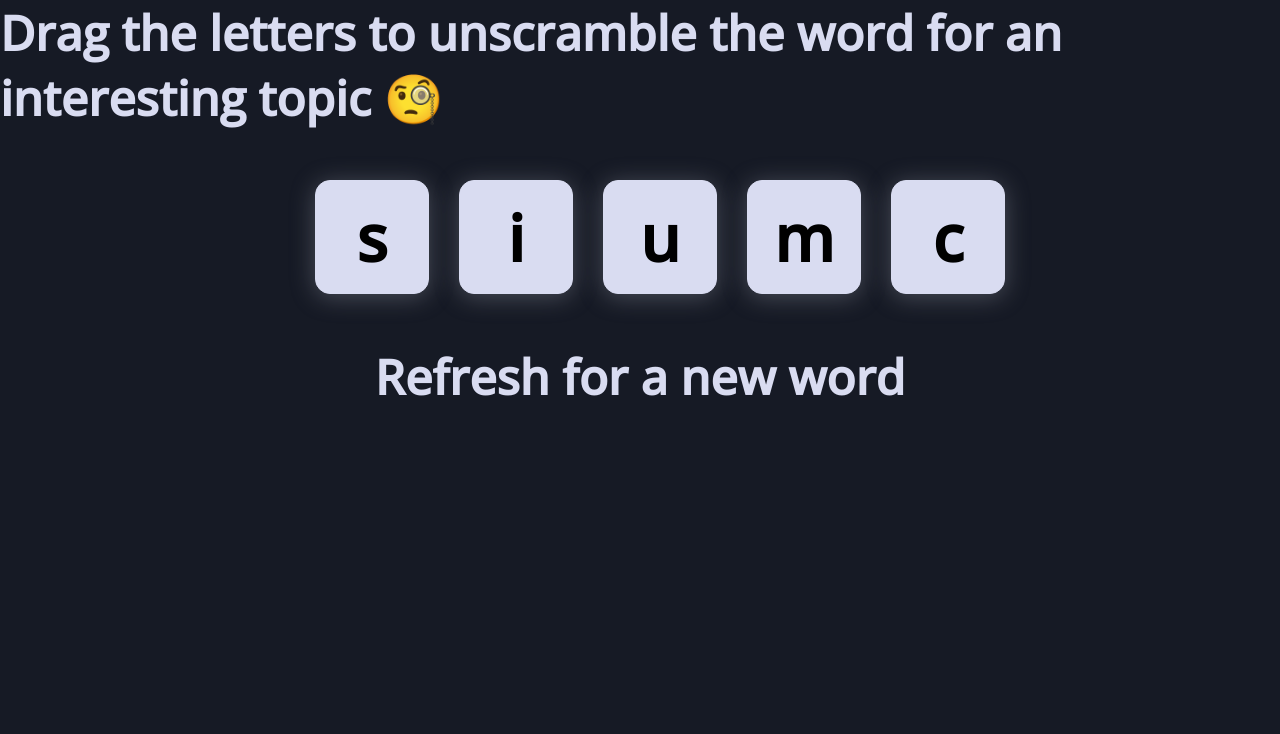
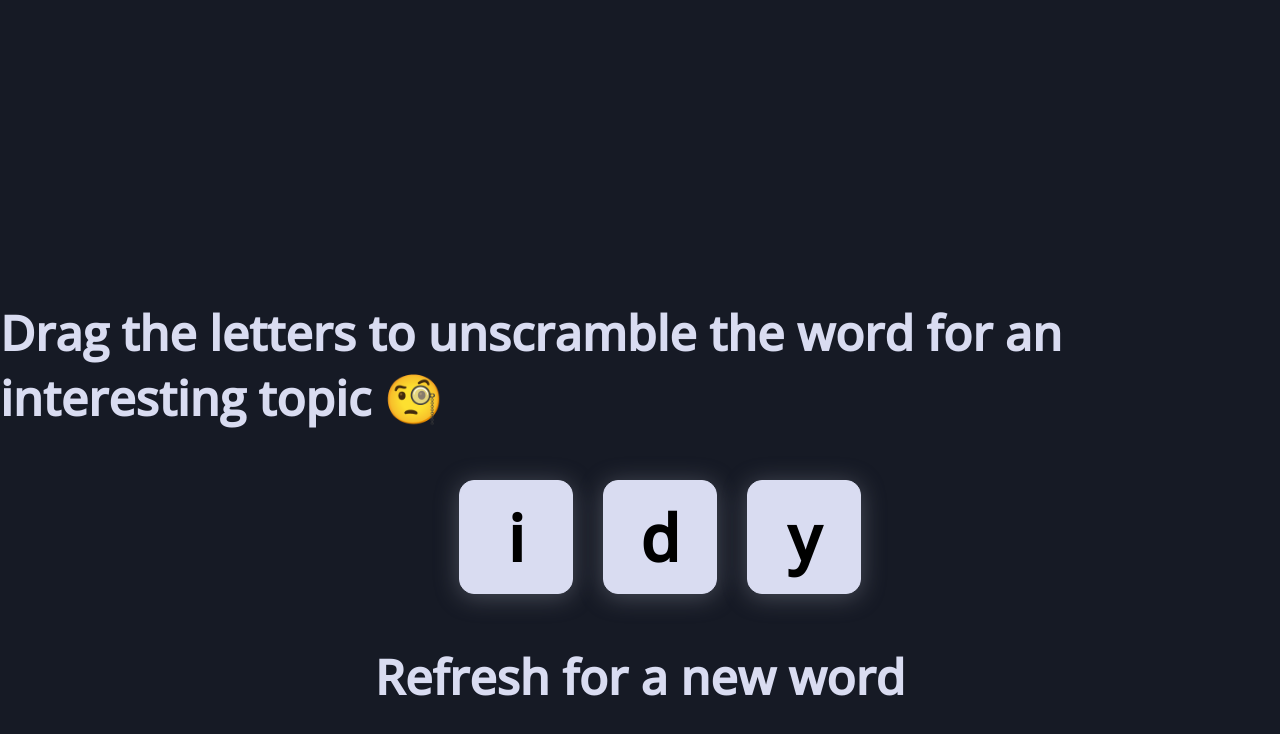
Before and after one commit to dmsifu/maybebored, a React (Create React App) app: page / in a window 1280 px wide. Both pictures are taken after a click on the element "here". Shown: the top 734 px of the page. Built offline with nearby package versions, Linux system fonts and the light colour scheme.

Commit message:
version ready for deployment...probably

```diff
--- a/src/App.js
+++ b/src/App.js
@@ -7,12 +7,10 @@ import {Home, Topics, Activities} from './pages'
 const App = () => {
   const location = useLocation();
   const topics = ['busywork','relaxation','recreational','education','social','music','cooking','diy','charity']
-  const [currentTopic, setCurrentTopic] = useState(localStorage.getItem('topic'))
+  const [currentTopic, setCurrentTopic] = useState(topics[Math.floor(Math.random()*topics.length)])
   const [hasUnscrambled, setHasUnscrambled] = useState(false)
 
-  useEffect(() => {
-    setCurrentTopic(topics[Math.floor(Math.random()*topics.length)])
-  }, [])
+
 
   useEffect(() => {
     localStorage.setItem('topic',currentTopic)
--- a/src/components/Letters.jsx
+++ b/src/components/Letters.jsx
@@ -2,10 +2,9 @@ import { Reorder } from "framer-motion"
 import { useState, useEffect } from "react"
 import { useNavigate } from "react-router-dom"
 
-const Letters = ({ letters, setHasUnscrambled, currentTopic }) => {
+const Letters = ({ lettersArray, setHasUnscrambled, currentTopic }) => {
 
-    const [lettersArray, setLettersArray] = useState(letters)
-    const [lettersIds, setLettersIds] = useState(letters.map((e,i)=>(i)))
+    const [lettersIds, setLettersIds] = useState(lettersArray.map((e,i)=>(i)))
     const navigate = useNavigate()
 
     useEffect(() => {
--- a/src/pages/Activities/Activities.jsx
+++ b/src/pages/Activities/Activities.jsx
@@ -11,6 +11,10 @@ const Activities = ({ hasUnscrambled }) => {
 
   const [Activity, setActivity] = useState([])
   const [youtubeVids, setYoutubeVids] = useState([])
+  const [error, setError] = useState({
+    errormessage: '',
+    isError: false
+  })
   const navigate = useNavigate()
 
 
@@ -35,9 +39,10 @@ const Activities = ({ hasUnscrambled }) => {
     if(!hasUnscrambled){
       navigate('/')
     }
+  }, [])
 
+  useEffect(() => {
     const fetchActivities = async () => {
-
       axios
         .get(`http://www.boredapi.com/api/activity?type=${localStorage.getItem('topic')}`)
         .then(response=>{
@@ -50,7 +55,11 @@ const Activities = ({ hasUnscrambled }) => {
         })
         .then(response => {
           setYoutubeVids(response.data)
-        })
+        }).catch((err)=> setError({
+            errormessage: err,
+            isError: true
+          }
+        ))
     }
 
     fetchActivities()
@@ -64,12 +73,19 @@ const Activities = ({ hasUnscrambled }) => {
       animate="visible"
       exit="exit"
     >
+      {error.isError &&
+        <h1>There was an API error! Try again tomorrow 😥</h1>
+      }
+      {!error.isError &&
+      <>
         <h1>Try this activity out 😏</h1>
         <div className='activities'>
           <ActivityCard Activity={Activity}/>
         </div>
         <h1>Here's a few Youtube Videos that may inspire you</h1>
         <YoutubeCard youtubeVids={youtubeVids}/>
+      </>
+      }
     </motion.div>
   )
 }
--- a/src/pages/Topics/Topics.jsx
+++ b/src/pages/Topics/Topics.jsx
@@ -1,10 +1,11 @@
-import { motion } from 'framer-motion'
+import { motion, AnimatePresence } from 'framer-motion'
+import { useState, useEffect } from 'react'
 import Letters from '../../components/Letters'
 import './Topics.css'
 
-const Topics = ({ setHasUnscrambled }) => {
+const Topics = ({ setHasUnscrambled, currentTopic }) => {
 
-  const currentTopic = localStorage.getItem('topic')
+  const [scrambledWord, setScrambledWord] = useState(scrambleWord(currentTopic))
 
   const variantsForText = {
    initial: {
@@ -13,7 +14,7 @@ const Topics = ({ setHasUnscrambled }) => {
    },
    visible: {
      opacity: 1,
-      y:'30vh',
+     y:300,
      transition: {duration: 1, delay: 1.2}
    },
    exit: {
@@ -22,6 +23,11 @@ const Topics = ({ setHasUnscrambled }) => {
      transition:{ease: 'easeInOut'}
    }
  }
+
+  useEffect(() => {
+    localStorage.setItem('topic',currentTopic)
+    setScrambledWord(scrambleWord(localStorage.getItem('topic')))
+  }, [])
 
   function scrambleWord(word){
     var scrambledWord = word.split('').sort(function(){return 0.5-Math.random()})
@@ -37,17 +43,17 @@ const Topics = ({ setHasUnscrambled }) => {
   }
 
   return (
-    <div
+    <motion.div
       className='topics-container'
-      //variants={variantsForText}
-      //initial="initial"
-      //animate="visible"
-      //exit="exit"
+      variants={variantsForText}
+      initial="initial"
+      animate="visible"
+      exit="exit"
     >
       <h1>Drag the letters to unscramble the word for an interesting topic 🧐</h1>
-      <Letters letters={scrambleWord(currentTopic)} setHasUnscrambled={setHasUnscrambled} currentTopic={currentTopic}/>
+      <Letters lettersArray={scrambledWord} setHasUnscrambled={setHasUnscrambled} currentTopic={currentTopic}/>
       <h1>Refresh for a new word</h1>
-    </div>
+    </motion.div>
   )
 }
 
```
Also changed, not shown: src/components/Letter.jsx (deleted, +0 -12 lines), src/components/LetterBox.jsx (deleted, +0 -8 lines). Lines whose indentation alone changed are shown as unchanged.
